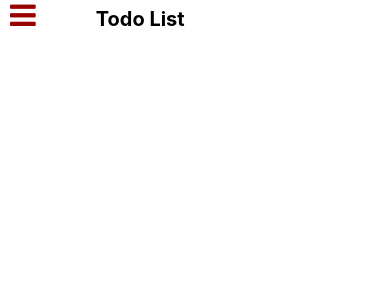
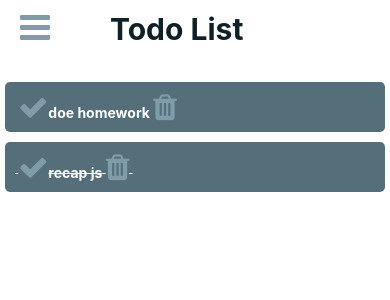
Before and after one commit to FaziletKosure/react-native_myTodo, a React Native app in the folder my_todo_list/: screen / in a window 390 px wide. Shown: the top 300 px of the page. Built offline with nearby package versions, Linux system fonts and the light colour scheme.

Commit message:
add delete and check

```diff
--- a/my_todo_list/App.js
+++ b/my_todo_list/App.js
@@ -1,15 +1,60 @@
-import React from 'react'
-import { StyleSheet, Text, View } from 'react-native'
-import {Header,AddTodo,TodoItem} from "./components"
+import React, {useState} from 'react';
+import {StyleSheet, Text, View, FlatList} from 'react-native';
+import {Header, AddTodo, TodoItem} from './components';
+import Icon from 'react-native-vector-icons/dist/FontAwesome';
 
 const App = () => {
+  const [todoList, setTodoList] = useState([
+    {
+      text: 'doe homework',
+      done: false,
+      check: <Icon name="check" size={30} color="#819ca9" />,
+      del: <Icon name="trash" size={30} color="#819ca9" />,
+      key: '1',
+    },
+    {
+      text: 'recap js',
+      done: true,
+      check: <Icon name="check" size={30} color="#819ca9" />,
+      del: <Icon name="trash" size={30} color="#819ca9" />,
+      key: '2',
+    },
+  ]);
+  // const renderItemList={()}
+  const pressCheck = (key) => {
+    setTodoList((prevTodoList) => {
+      return prevTodoList.filter((todo) =>
+        todo.key === key ? (todo.done = !todo.done) : todo.done,
+      );
+    });
+  };
+  const pressHandler = (key) => {
+    setTodoList((prevTodoList) => {
+      return prevTodoList.filter((todo) => todo.key != key);
+    });
+  };
   return (
     <View>
-     <Header/>
+      <Header />
+      <FlatList
+        data={todoList}
+        extraData={true}
+        //  numColumns={2}
+        renderItem={({item}) => (
+          <TodoItem
+            item={item}
+            pressHandler={pressHandler}
+            pressCheck={pressCheck}
+          />
+        )}
+        keyExtractor={(item, index) => index.toString()}
+      />
     </View>
-  )
-}
+  );
+};
 
-export default App
+export default App;
 
-const styles = StyleSheet.create({})
+const styles = StyleSheet.create({
+  container: {},
+});
--- a/my_todo_list/components/AddTodo.js
+++ b/my_todo_list/components/AddTodo.js
@@ -1,14 +1,14 @@
-import React from 'react'
-import { StyleSheet, Text, View } from 'react-native'
+import React from 'react';
+import {StyleSheet, Text, View} from 'react-native';
 
 const AddTodo = () => {
-    return (
-        <View>
-            <Text></Text>
-        </View>
-    )
-}
+  return (
+    <View>
+      <Text />
+    </View>
+  );
+};
 
-export {AddTodo}
+export {AddTodo};
 
-const styles = StyleSheet.create({})
+const styles = StyleSheet.create({});
--- a/my_todo_list/components/Header.js
+++ b/my_todo_list/components/Header.js
@@ -1,23 +1,37 @@
-import React from 'react'
-import { StyleSheet, Text, View } from 'react-native'
+import React from 'react';
+import {StyleSheet, Text, View} from 'react-native';
 import Icon from 'react-native-vector-icons/dist/FontAwesome';
 
 const Header = () => {
-    return (
-        <View style={styles.container}>
-            <Icon style={{marginHorizontal:10}} name="bars" size={30} color="#900" />
-            <Text style={{fontWeight:'bold',fontSize:20,marginHorizontal:50}}>Todo List</Text>
-        </View>
-    )
-}
+  return (
+    <View style={styles.container}>
+      <Icon
+        style={{marginHorizontal: 10}}
+        name="bars"
+        size={35}
+        color="#819ca9"
+      />
+      <Text
+        style={{
+          fontWeight: 'bold',
+          fontSize: 30,
+          marginHorizontal: 50,
+          color: '#102027',
+        }}>
+        Todo List
+      </Text>
+    </View>
+  );
+};
 
-export { Header};
+export {Header};
 
 const styles = StyleSheet.create({
-    container:{
-        // flex:1,
-        flexDirection:"row",
-        alignItems:'baseline',
-
-    }
-})
+  container: {
+    // flex:1,
+    margin: 10,
+    flexDirection: 'row',
+    alignItems: 'baseline',
+    marginBottom: 30,
+  },
+});
--- a/my_todo_list/components/TodoItem.js
+++ b/my_todo_list/components/TodoItem.js
@@ -1,15 +1,61 @@
-import React from 'react'
+import React from 'react';
 import Icon from 'react-native-vector-icons/dist/FontAwesome';
-import { StyleSheet, Text, View } from 'react-native'
+import {StyleSheet, Text, View, TouchableOpacity} from 'react-native';
 
-const TodoItem = () => {
-    return (
-        <View>
-            <Text></Text>
-        </View>
-    )
-}
+const TodoItem = ({item, pressHandler, pressCheck}) => {
+  //   const check = <Icon name="check" size={30} color="#819ca9" />;
+  //   const del = (
+  //     <Icon style={styles.delete} name="trash" size={30} color="#819ca9" />
+  //   );
 
-export{ TodoItem}
+  return (
+    <View style={styles.container}>
+      <Text
+        style={[
+          styles.list,
+          {textDecorationLine: item.done ? 'line-through' : null},
+        ]}>
+        {' '}
+        <TouchableOpacity
+          onPress={() => {
+            return pressCheck(item.key), console.log('fazi');
+          }}>
+          {item.check}
+        </TouchableOpacity>
+        {item.text}{' '}
+        <TouchableOpacity
+          onPress={() => {
+            return pressHandler(item.key), console.log('fazi');
+          }}>
+          {item.del}
+        </TouchableOpacity>{' '}
+      </Text>
+    </View>
+  );
+};
 
-const styles = StyleSheet.create({})
+export {TodoItem};
+
+const styles = StyleSheet.create({
+  container: {
+    flex: 1,
+    flexDirection: 'row',
+    //   justifyContent:'space-between',
+    // margin:0,
+  },
+  list: {
+    alignContent: 'space-between',
+    flex: 1,
+    margin: 5,
+    padding: 10,
+    backgroundColor: '#546e7a',
+    borderRadius: 5,
+    color: 'white',
+    fontWeight: 'bold',
+  },
+
+  delete: {
+    justifyContent: 'flex-end',
+    alignItems: 'flex-end',
+  },
+});
```
Also changed, not shown: my_todo_list/components/index.js (line endings or trailing spaces).
